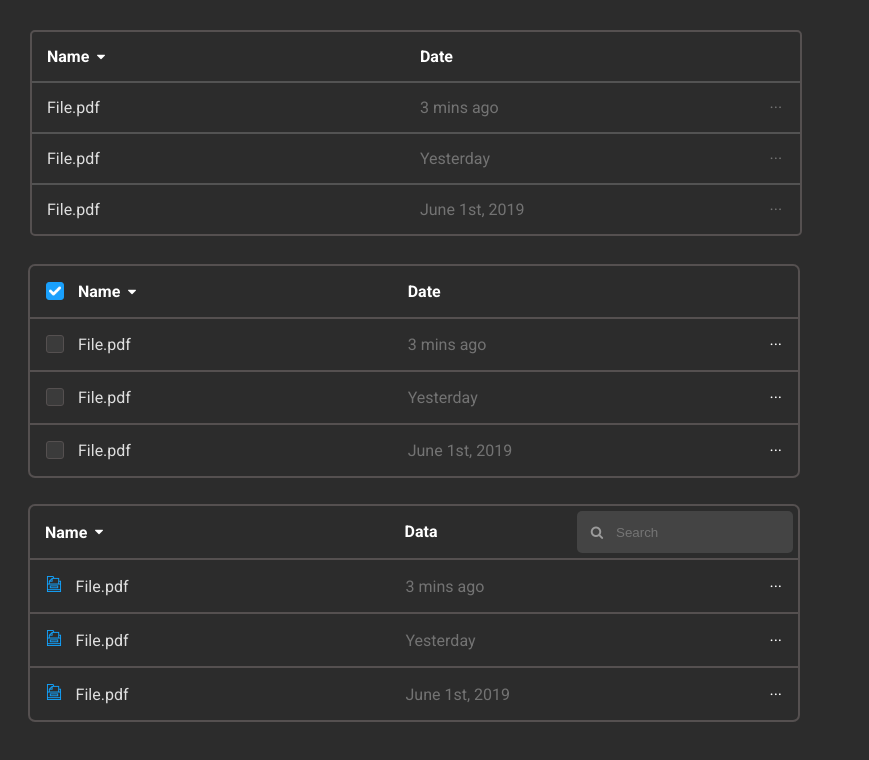
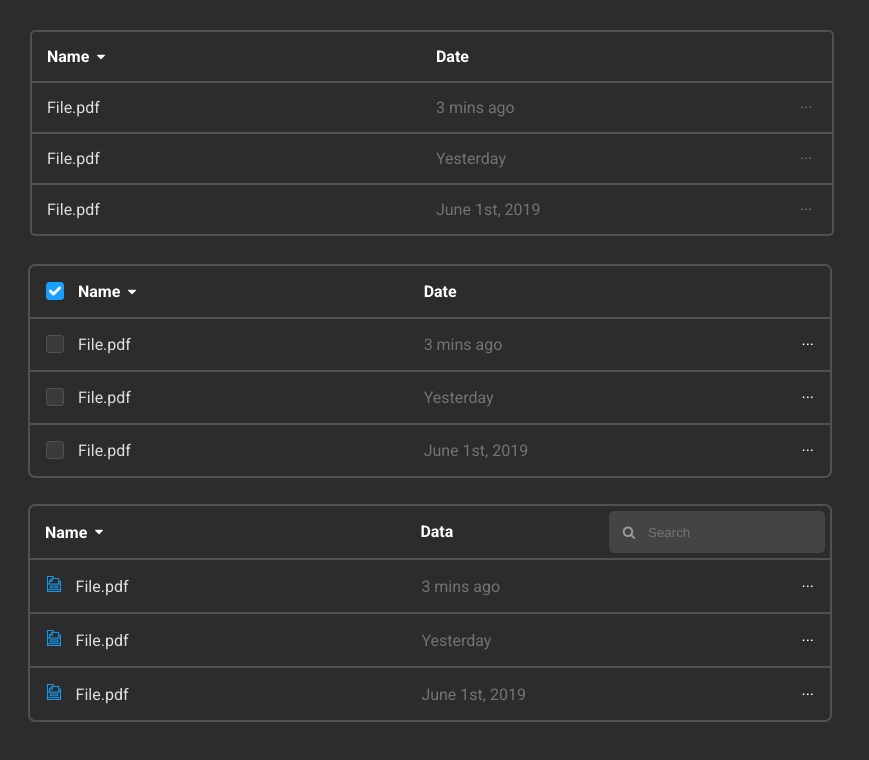
Before and after one commit to stilixoff/hw-3, a plain HTML site: page index.html in a window 1280 px wide. Shown: the whole page, without its empty margins (0-869 px from the left). Drawn offline with Linux system fonts and the light colour scheme.

Commit message:
add fixed width for table 600px

```diff
--- a/style.css
+++ b/style.css
@@ -13,7 +13,7 @@ p, form {
 }
 
 .first_table {
-    width: 60vw;
+    width: 800px;
     border: 2px solid #555050;
     border-radius: 5px;
     margin: 30px 0 0 30px;
@@ -121,7 +121,7 @@ table {
     border-radius: 5px ;
     /* border: 1px solid white; */
     box-shadow: 0 0 0 2px #555050;
-    width: 60vw;
+    width: 800px;
     margin: 30px 0 0 30px;
     color: white;
 }
```
